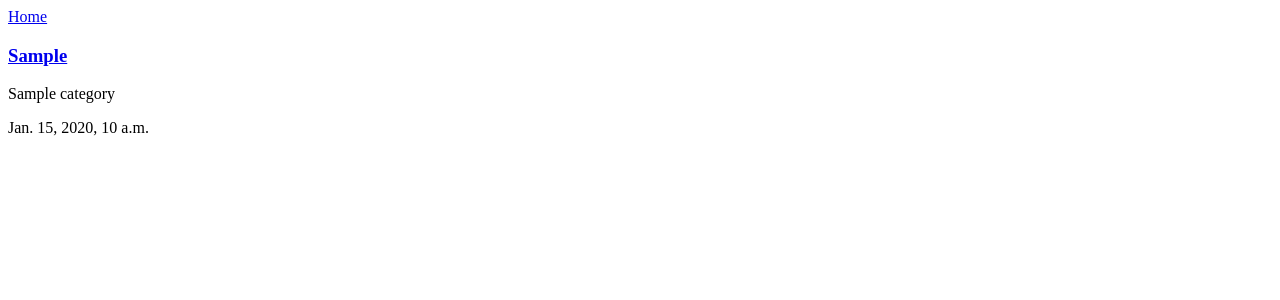
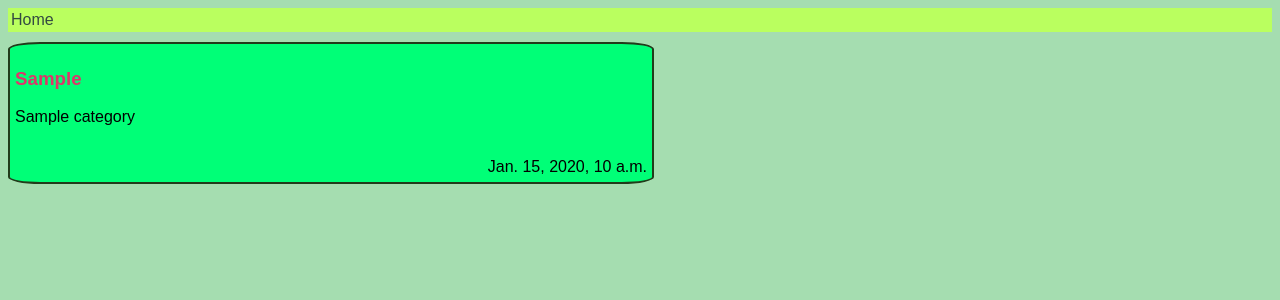
Before and after one commit to Snot1k/Blog, a Django app: page / in a window 1280 px wide. Shown: the top 300 px of the page. Run offline with Django 4.2, Linux system fonts and the light colour scheme; tables that the repository leaves empty hold one stand-in row (values such as "Sample post").

Commit message:
add styles

```diff
--- a/blog/settings.py
+++ b/blog/settings.py
@@ -118,6 +118,9 @@ USE_TZ = True
 
 STATIC_URL = 'static/'
 
+STATICFILES_DIRS = [
+    BASE_DIR / 'static',
+]
 # Default primary key field type
 # https://docs.djangoproject.com/en/4.2/ref/settings/#default-auto-field
 
--- /dev/null
+++ b/static/styles/style.css
@@ -0,0 +1,29 @@
+body{
+    background-color: rgb(165, 221, 176);
+    font-family: Arial, Helvetica, sans-serif;
+}
+header{
+    background-color: rgb(186, 255, 95);
+    padding: 3px;
+}
+header .link{
+    text-decoration: none;
+    color: rgb(51, 74, 66);
+}
+.link{
+    text-decoration: none;
+    color: rgb(220, 55, 107);
+}
+.blogpost{
+    border: 2px solid rgb(34, 59, 26);
+    width: 50%;
+    margin-top: 10px;
+    padding: 5px;
+    padding-bottom: 40px;
+    border-radius: 5%;
+    background-color: rgb(0, 255, 119);
+}
+
+.date{
+    float: right;
+}
--- a/templates/blogapp/index.html
+++ b/templates/blogapp/index.html
@@ -3,10 +3,10 @@
 {% block content %}
 
 {% for p in posts %}
-    <div>
-        <h3><a href="{{p.get_absolute_url}}">{{p.post_header}}</a></h3>
+    <div class="blogpost">
+        <h3><a class="link" href="{{p.get_absolute_url}}">{{p.post_header}}</a></h3>
         <p>{{p.category.category_name}}</p>
-        <p>{{p.datetime}}</p>
+        <p class="date">{{p.datetime}}</p>
     </div>
     <br>
 {% endfor %}
--- a/templates/layout.html
+++ b/templates/layout.html
@@ -4,11 +4,14 @@
     <meta charset="UTF-8">
     <meta name="viewport" content="width=device-width, initial-scale=1.0">
     <title>My Blog</title>
+    {% load static %}
+    <link rel="stylesheet" href="{% static 'styles/style.css' %}">
+
 </head>
 <body>
     <header>
         <nav>
-            <a href="{% url 'home' %}">Home</a>
+            <a class="link" href="{% url 'home' %}">Home</a>
         </nav>
     </header>
     {% block content %}
```
